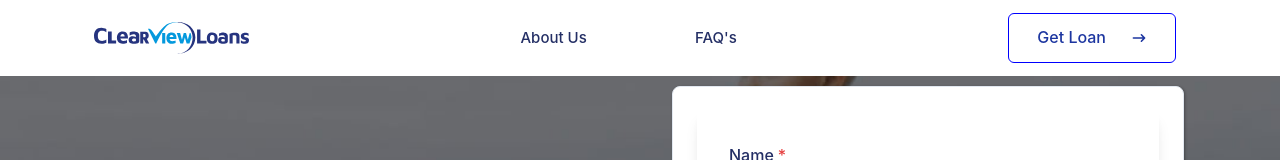
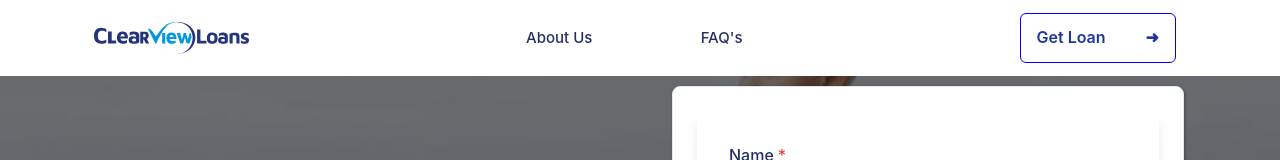
Before and after one commit to VishalBhuse/kreditship, a React (Create React App) app: page / in a window 1280 px wide. Shown: the top 160 px of the page. Built offline with nearby package versions, Linux system fonts and the light colour scheme.

Commit message:
update font

```diff
--- a/src/Component/Footer/Footer.jsx
+++ b/src/Component/Footer/Footer.jsx
@@ -7,6 +7,7 @@ import {
   Text,
 } from "@chakra-ui/react";
 import React from "react";
+import { Link } from "react-router-dom";
 import logo from "../../Img/logo.svg";
 
 const Footer = () => {
@@ -146,7 +147,9 @@ const Footer = () => {
       <SimpleGrid columns={[1, 1, 1, 2]} spacing={5} w="85%" mx="auto" mt="10">
         <Box>
           <HStack justifyContent={["center", "center", "center", "flex-start"]}>
-            <Image src={logo} alt="logo" />
+            <Link to={"/"}>
+              <Image src={logo} alt="logo" />
+            </Link>
           </HStack>
         </Box>
         <Box textAlign={"center"}>
--- a/src/Component/Home/Home.jsx
+++ b/src/Component/Home/Home.jsx
@@ -120,7 +120,7 @@ const Home = () => {
         p="4"
         px={["2rem", "2rem", "5rem"]}
         bg="#e8e9ef"
-        display={["block", "block","block", "none"]}
+        display={["block", "block", "block", "none"]}
       >
         <VStack alignItems="flex-start">
           <Image
@@ -195,6 +195,9 @@ const Home = () => {
               borderRadius="4px"
               background="#1d36a0"
               cursor="pointer"
+              _hover={{
+                background: "#1d36a0",
+              }}
             >
               Get Started
               <Text fontSize={"1.5rem"}>&#8594;</Text>
--- a/src/Component/Navbar/Navbar.jsx
+++ b/src/Component/Navbar/Navbar.jsx
@@ -16,7 +16,6 @@ import React from "react";
 import logo from "../../Img/logo.svg";
 import { MdClose } from "react-icons/md";
 import { GiHamburgerMenu } from "react-icons/gi";
-import { HiArrowNarrowRight } from "react-icons/hi";
 import { Link } from "react-router-dom";
 
 const Navbar = () => {
@@ -24,7 +23,7 @@ const Navbar = () => {
 
   return (
     <>
-      <Box my='2'>
+      <Box my="2">
         <Flex
           w="90%"
           mx="auto"
@@ -132,14 +131,15 @@ const DesktopNav = () => {
       <Button
         color={"#1d36a0"}
         bg={"white"}
-        _hover={{ bg: "white" }}
+        _hover={{ color: "#fff", bg: "#1d36a0" }}
         border={"1px solid blue"}
-        px={7}
-        py={6}
-        fontWeight={500}
+        py="6"
+        fontWeight={"600"}
       >
-        Get Loan{" "}
-        <HiArrowNarrowRight style={{ marginLeft: "25px", color: "#1d36a0" }} />{" "}
+        <HStack w="100%" justifyContent={"space-between"} spacing="10">
+          <Text>Get Loan</Text>
+          <Text>➜</Text>
+        </HStack>
       </Button>
     </HStack>
   );
@@ -150,7 +150,6 @@ const MobileNav = () => {
     <Stack p={4} display={{ md: "none" }}>
       <Box>
         <VStack fontWeight={"600"}>
-          <Link to={"/"}>Home</Link>
           <Link to={"/about"}>About Us</Link>
           <Link to={"/faq"}>FAQ's</Link>
         </VStack>
```
